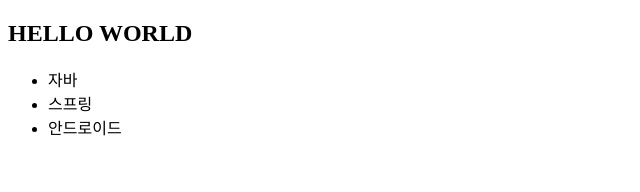
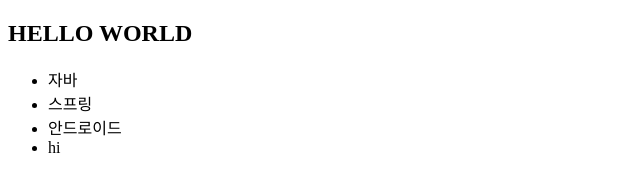
Before and after one commit to eogk09/kosmo-8-git, a plain HTML site: page WebContent/Index.html in a window 1280 px wide. Shown: the full height of the page, 0-640 px from the left. Drawn offline with Linux system fonts and the light colour scheme.

Commit message:
Update Index.html

```diff
--- a/WebContent/Index.html
+++ b/WebContent/Index.html
@@ -10,6 +10,7 @@
 	<li>자바</li>
 	<li>스프링</li>
 	<li>안드로이드</li>
+	<li>hi</li>
 </ul>
 </body>
 </html>
```
